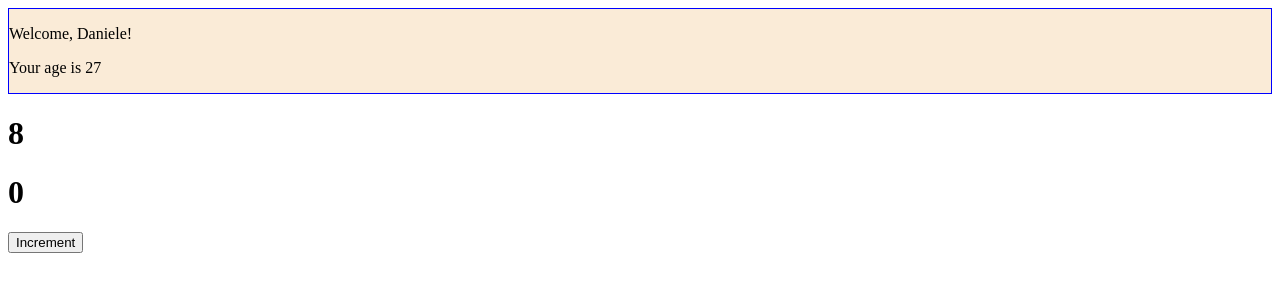
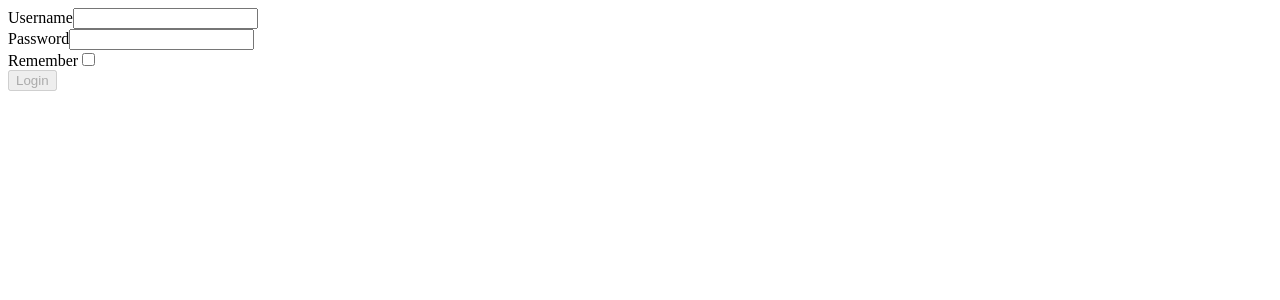
Before and after one commit to danycnc/repo-react-exercises, a React (Create React App) app in the folder react-exercises/: page / in a window 1280 px wide. Shown: the top 300 px of the page. Built offline with nearby package versions, Linux system fonts and the light colour scheme.

Commit message:
svolto useState-02

```diff
--- a/react-exercises/src/App.js
+++ b/react-exercises/src/App.js
@@ -18,9 +18,7 @@ class App extends Component {
   render() {
     return (
       <div>
-        <Welcome name='Daniele' age={27} />
-        <Sum></Sum>
-        <Counter />
+        <Login onLogin={onLogin}></Login>
       </div>
     );
   }
--- a/react-exercises/src/Login.js
+++ b/react-exercises/src/Login.js
@@ -1,68 +1,56 @@
-import React from 'react';
-class Login extends React.Component {
-  state = {
+import React, { useState } from 'react';
+
+const Login = ({ onLogin }) => {
+  const [data, setData] = useState({
     username: '',
     password: '',
     remember: false,
+  });
+
+  const handleInput = (event) => {
+    const { name, type, value, checked } = event.target;
+
+    setData((data) => {
+      return {
+        ...data,
+        [name]: type === 'checkbox' ? checked : value,
       };
-
-  handleInput = (event) => {
-    const name = event.target.name;
-    const value = event.target.value;
-    const type = event.target.type;
-    const checked = event.target.checked;
-
-    this.setState({ [name]: type === 'checkbox' ? checked : value });
-  };
-
-  handleReset = () => {
-    this.setState({
-      username: '',
-      remember: false,
-      password: '',
     });
   };
 
-  render() {
   return (
     <div>
       <div>
         Username
         <input
-            onChange={this.handleInput}
+          onChange={handleInput}
           name='username'
-            value={this.state.username}></input>
+          value={data.username}></input>
       </div>
       <div>
         Password
         <input
-            onChange={this.handleInput}
+          onChange={handleInput}
           name='password'
-            value={this.state.password}
+          value={data.password}
           type='password'></input>
       </div>
       <div>
         Remember
         <input
-            onChange={this.handleInput}
+          onChange={handleInput}
           name='remember'
-            checked={this.state.remember}
+          value={data.remember}
           type='checkbox'></input>
       </div>
 
       <button
-          style={
-            this.state.password.length < 8
-              ? { backgroundColor: 'red' }
-              : { backgroundColor: 'green' }
-          }
-          disabled={(!this.state.username || !this.state.password) ?? true}
-          onClick={() => this.props.currentState(this.state)}>
+        disabled={(!data.username || !data.password) ?? true}
+        onClick={() => onLogin(data)}>
         Login
       </button>
     </div>
   );
-  }
-}
+};
 
 export default Login;
```
Lines whose indentation alone changed are shown as unchanged.
